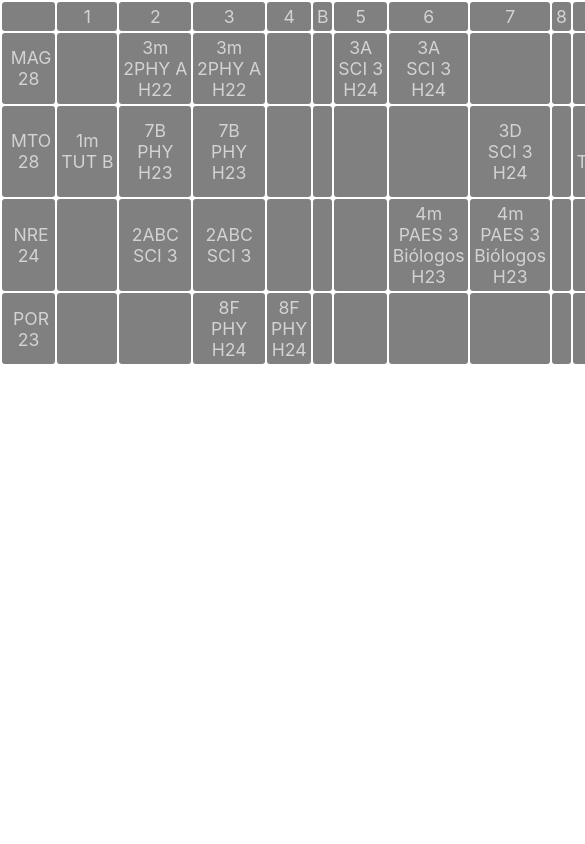
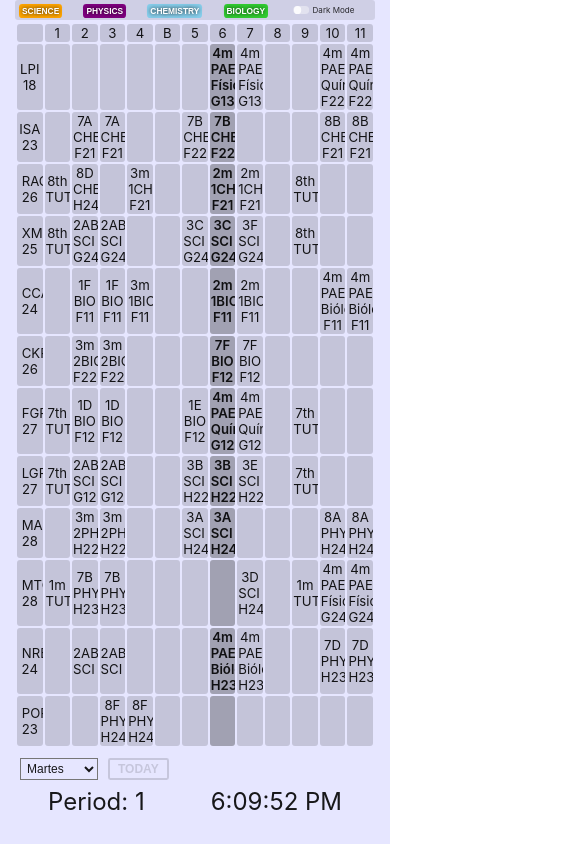
Before and after one commit to tampocosequeponerenesteespacio/staff-timetable, a React (Create React App) app: page / in a window 390 px wide. Shown: the top 844 px of the page, 585 px wide, since content can reach past the window. Built offline with nearby package versions, Linux system fonts and the light colour scheme.

Commit message:
functional timetable, with day select and dark mode

```diff
--- a/package.json
+++ b/package.json
@@ -8,7 +8,9 @@
     "@testing-library/user-event": "^13.5.0",
     "react": "^18.2.0",
     "react-dom": "^18.2.0",
+    "react-router-dom": "^6.3.0",
     "react-scripts": "5.0.1",
+    "styled-components": "^5.3.5",
     "uuid": "^8.3.2",
     "web-vitals": "^2.1.4"
   },
--- a/src/App.js
+++ b/src/App.js
@@ -1,25 +1,44 @@
-import React, { useEffect, useState } from "react";
-import { SCI, CHE, BIO, PHY } from "./utils/teachers";
-import Timetable from "./components/Timetable";
-
-
+import React, { useEffect, useState } from 'react'
+import { SCI, CHE, BIO, PHY } from './utils/teachers'
+import Timetable from './components/Timetable'
+import { Route, Routes } from 'react-router-dom'
+import Header from './components/Header'
+import { whatPeriodtoString } from './utils/what-period'
+import Toggle from './components/Toggle'
+import Day from './components/Day'
 
 const App = () => {
+  const [date, setDate] = useState(new Date())
+  const [day, setDay] = useState(new Date().getDay())
+  const [darkMode, setDarkMode] = useState(localStorage.getItem('toggle') === 'true')
 
-  const [date, setDate] = useState( new Date() )
-
-  useEffect( () => {
-    setDate( new Date() )
-  },[])
+  useEffect(() => {
+    setInterval(() => {
+      setDate(new Date())
+    }, 1000)
+  }, [])
 
   return (
-   <div>
-    <Timetable teachers={PHY} date={date} />
-   </div>
-)
+    <div id='main' className={darkMode ? 'dark' : 'light'}>
+      <Header>
+        <Toggle toggle={darkMode} setToggle={setDarkMode} />
+      </Header>
 
+      <Routes>
+        <Route path='/' element={<Timetable teachers={SCI} day={day} date={date} />} />
+        <Route path='phy' element={<Timetable teachers={PHY} day={day} date={date} />} />
+        <Route path='chem' element={<Timetable teachers={CHE} day={day} date={date} />} />
+        <Route path='bio' element={<Timetable teachers={BIO} day={day} date={date} />} />
+      </Routes>
+
+      <Day day={day} setDay={setDay} date={date} />
+
+      <div id='time'>
+        <p>Period: {whatPeriodtoString(date)}</p>
+        <p>{date.toLocaleTimeString()}</p>
+      </div>
+    </div>
+  )
 }
 
-
-
-export default App;
+export default App
--- /dev/null
+++ b/src/components/Day.js
@@ -0,0 +1,20 @@
+import React from 'react'
+
+const Day = ({day, setDay, date}) => {
+  return (
+    <div id='day'>
+      <select id='daySelect' value={day} onChange={(e) => setDay(e.target.value)}>
+        <option value='1'>Lunes</option>
+        <option value='2'>Martes</option>
+        <option value='3'>Miercoles</option>
+        <option value='4'>Jueves</option>
+        <option value='5'>Viernes</option>
+      </select>
+      <button id='dayButton' disabled={day === date.getDay()} onClick={() => setDay(date.getDay())}>
+        TODAY
+      </button>
+    </div>
+  )
+}
+
+export default Day
--- /dev/null
+++ b/src/components/Header.js
@@ -0,0 +1,17 @@
+import React from "react"
+import { Link } from "react-router-dom"
+
+const Header = (props) => {
+
+    return (
+    <div id='header' >
+        <Link to="/"><button className='menuButton sci'>SCIENCE</button></Link>
+        <Link to="/phy"><button className='menuButton phy'>PHYSICS</button></Link>
+        <Link to="/chem"><button className='menuButton chem'>CHEMISTRY</button></Link>
+        <Link to="/bio"><button className='menuButton bio'>BIOLOGY</button></Link>
+        {props.children}
+    </div>
+    )
+}
+
+export default Header
--- a/src/components/Teacher.js
+++ b/src/components/Teacher.js
@@ -1,15 +1,25 @@
 import React from "react"
 import { v4 as uuid } from 'uuid'
 
-const Teacher = ({teacher, date}) => {
 
-    const day = date.getDay()
+
+const Teacher = ({teacher, day, date}) => {
+
+    const period = 6
     const classes = teacher.slice( 12*(day-1) + 1 , 12*(day) + 1)
+
+
+
 
     return (
         <tr key={uuid()}>
             <td key={uuid()}>{teacher[0].replace(/"/g,"")}</td>
-            {classes.map( (block) => <td key={uuid()}>{block.replace(/"/g,"")}</td>)}
+
+            {classes.map( (block, index) =>
+
+            <td className={( period === index && Number(day) === date.getDay() ) ? 'active' : 'inactive' }
+                key={uuid()}>{block.replace(/"/g,"")}</td>)}
+
         </tr>
     )
 
--- a/src/components/Timetable.js
+++ b/src/components/Timetable.js
@@ -2,7 +2,7 @@ import React from "react";
 import Teacher from "./Teacher";
 import { v4 as uuid } from 'uuid'
 
-const Timetable = ({teachers, date}) => {
+const Timetable = ({teachers, day, date}) => {
 
     const header = ['', '1', '2', '3', '4', 'B', '5', '6', '7', '8', '9', '10', '11']
 
@@ -10,11 +10,11 @@ const Timetable = ({teachers, date}) => {
         <table>
             <thead>
                 <tr key='timetableheader'>
-                    {header.map( (x) => <td key={uuid()}>{x}</td>)}
+                    {header.map( (x, index) => <td key={uuid()}>{x}</td>)}
                 </tr>
             </thead>
             <tbody>
-                { teachers.map( (teacher) => <Teacher key={uuid()} teacher={teacher} date={date} /> )}
+                { teachers.map( (teacher) => <Teacher key={uuid()} teacher={teacher} day={day} date={date} /> )}
             </tbody>
         </table>
     )
--- /dev/null
+++ b/src/components/Toggle.js
@@ -0,0 +1,70 @@
+import React from "react"
+import styled from 'styled-components'
+
+
+const Span = styled.span`
+
+& input {
+    position: absolute;
+    left: -200vw;
+}
+
+& label {
+    display: flex;
+    align-items: center;
+    position: relative;
+    color: rgba(0,0,0,0.8);
+}
+
+& input:checked + label {
+    color: rgba(255,255,255,0.8);
+}
+
+& label::before {
+    content: '';
+    width: 2em;
+    height: 1em;
+    background-color: rgba(255,255,255,0.4);
+    border-radius: 1em;
+    margin-right: .4em;
+}
+
+& input:checked + label::before {
+    background-color: rgba(0,0,0,0.6);
+}
+
+& label::after {
+    content: '';
+    width: .9em;
+    height: .9em;
+    background-color: rgba(255,255,255,0.85);
+    border-radius: 1em;
+    position: absolute;
+    left: .05em;
+    transition: 200ms ease-in-out;
+}
+
+& input:checked + label::after {
+    left: 1.05em;
+    background-color: rgba(255,255,255,0.6);
+}
+
+`
+
+const Toggle = ({toggle, setToggle}) => {
+    return (
+        <Span>
+            <input type='checkbox' id='check'
+            checked={toggle}
+            onChange={ (e) => {
+                setToggle(e.target.checked)
+                e.target.checked = !e.target.checked
+                localStorage.setItem('toggle', !toggle)
+              }}
+            />
+            <label for='check'>Dark Mode</label>
+        </Span>
+    )
+}
+
+export default Toggle
--- a/src/index.css
+++ b/src/index.css
@@ -5,11 +5,75 @@ body {
     sans-serif;
   -webkit-font-smoothing: antialiased;
   -moz-osx-font-smoothing: grayscale;
+
 }
 
-code {
-  font-family: source-code-pro, Menlo, Monaco, Consolas, 'Courier New',
-    monospace;
+:root {
+  --bg: rgb(230, 230, 255);  /* Background */
+  --bgh: rgba(0,0,0,0.1);  /* bg Header */
+  --bgtd: rgba(0,0,0,0.15);  /* bg <td> */
+  --bgtda: rgba(0,0,0,0.3);  /* bg  highlighted <td> */
+  --text: rgba(0,0,0,0.9);  /* font color */
+}
+
+.dark {
+  --bg: rgb(0, 0, 20);
+  --bgh: rgba(255,255,255,0.1);
+  --bgtd: rgba(255,255,255,0.12);
+  --bgtda: rgba(255,255,255,0.22);
+  --text: rgba(255,255,255,0.6);
+}
+
+
+span label {
+  font-size: 1.2em;
+  margin-left: 0.5em;
+}
+
+
+
+#daySelect {
+  background-color: var(--bg);
+  color: var(--text);
+  padding: 2px;
+  margin: 5px;
+  font-size: 1em;
+}
+
+#day {
+  margin-top: .4em;
+}
+
+#dayButton {
+  padding: 2px 8px;
+  margin: 5px;
+  font-size: 1em;
+  font-weight: 600;
+  border: 2px solid var(--text);
+  color: var(--text);
+  border-radius: 0.2em;
+  background: none;
+  cursor: pointer;
+}
+
+#dayButton:disabled {
+  cursor: default;
+  opacity: 0.15;
+}
+
+
+#main {
+  overflow-x: auto;
+  height: 100vh;
+  padding: 0px 15px;
+  background-color: var(--bg);
+  color: var(--text);
+}
+
+table {
+  border-collapse: separate;
+  table-layout: fixed;
+  width: 100%;
 }
 
 td {
@@ -19,22 +83,126 @@ td {
   padding: 1vw;
   font-size: 1.1rem;
   font-weight: 400;
-  background-color: gray;
+  background-color: var(--bgtd);
   border: none;
   border-radius: 3px;
-  color: rgba(255, 255, 255, 0.65);
+  color: var(--text)
 
 }
 
 .active {
-  background-color: darkcyan;
+  background-color: var(--bgtda);
+  color: var(--text);
   font-weight: 600;
 }
 
-#light {
-  background-color: lightblue;
+
+#header {
+display: flex;
+position: relative;
+justify-content: center;
+align-items: center;
+gap: 12px;
+padding: 15px;
+background-color: var(--bgh);
+border-radius: 3px;
+margin-bottom: 2px;
 }
 
-#dark {
-  background-color: darkblue;
+#header span {
+  position: absolute;
+  right: 1em;
+
 }
+
+#time {
+  display: flex;
+  flex-direction: column;
+  align-items: center ;
+  color: var(--text);
+  padding: 10px;
+  margin-bottom: 0px;
+}
+
+#time p {
+  margin: 0.1em;
+  font-size: 2rem;
+}
+
+.menuButton {
+  border-radius: .6em;
+  border: none;
+  color: rgba(255, 255, 255, 1);
+  text-shadow: 0px 0px 4px black;
+  padding: 12px 24px;
+  text-align: center;
+  font-size: 1.2em;
+  font-weight: 600;
+  transition-duration: 120ms;
+  cursor: pointer;
+}
+
+.menuButton:hover {
+  transform: scale(1.1);
+}
+
+
+.bio {
+    background-color: limegreen;
+}
+
+.phy {
+    background-color: purple;
+}
+
+.chem {
+    background-color: skyblue;
+}
+
+.sci {
+    background-color: orange;
+}
+
+@media (max-width: 900px) {
+  * {
+    font-size: 12px;
+  }
+
+  .maindiv {
+    margin: 0px;
+  }
+
+ #timetable {
+   overflow-x: auto;
+   min-width: 640px;
+ }
+
+ #time {
+   padding: 0px;
+   flex-direction: row;
+   justify-content: space-around;
+ }
+
+  .menuButton {
+    padding: 2px 3px;
+    font-size: .7em;
+    border-radius: .4em;
+  }
+
+  #header {
+    padding: 2px 4px;
+    gap: 1em;
+    justify-content: space-between;
+  }
+
+  #header span {
+    scale: 0.8;
+    position: relative;
+    font-size: 0.7em;
+  }
+
+
+  td {
+    padding: 1px;
+  }
+}
--- a/src/index.js
+++ b/src/index.js
@@ -2,11 +2,13 @@ import React from 'react';
 import ReactDOM from 'react-dom/client';
 import './index.css';
 import App from './App';
+import { HashRouter } from 'react-router-dom';
 
 
 const root = ReactDOM.createRoot(document.getElementById('root'));
 root.render(
-
-    <App />
+    <HashRouter >
+        <App />
+    </HashRouter>
 
 );
--- a/src/utils/what-period.js
+++ b/src/utils/what-period.js
@@ -32,5 +32,11 @@ export const whatPeriod = (date) => {
     else if ( isLess( hour,'14:25') ) { return 9 }
     else if ( isLess( hour,'15:10') ) { return 10 }
     else if ( isLess( hour,'15:50') ) { return 11 }
-    else { return 'HOME'}
+    else { return 12}
 }
+
+//return period as it should be named
+export const whatPeriodtoString = (date) => {
+    const periodString = ['1', '2', '3', '4', 'B', '5', '6', '7', '8', '9', '10', '11', 'Home']
+    return periodString[whatPeriod(date)]
+}
```
Also changed, not shown: 1 other file (tests, documents, lock files or other folders).
